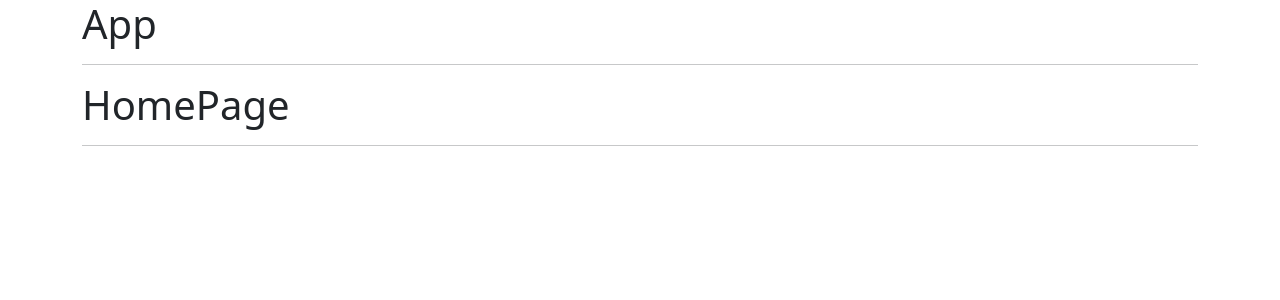
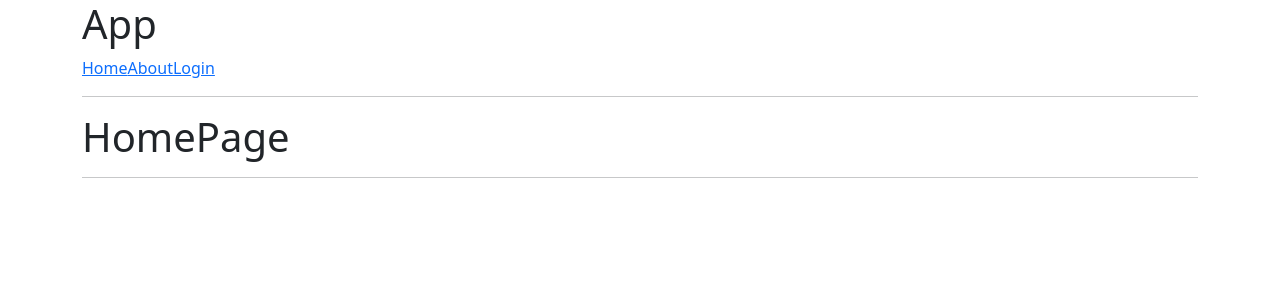
Before and after one commit to abrilBjarano/React.ContextAndRoutes.Tutorial, a React (Vite) app: page / in a window 1280 px wide. Shown: the top 300 px of the page. Built offline with nearby package versions, Linux system fonts and the light colour scheme.

Commit message:
Added Links in App.jsx
and fixed some commdnets

```diff
--- a/src/App.jsx
+++ b/src/App.jsx
@@ -1,4 +1,4 @@
-import { Navigate, Route, Routes } from "react-router-dom";
+import { Link, Navigate, Route, Routes } from "react-router-dom";
 import { HomePage } from "./HomePage";
 import { AboutPage } from "./AboutPage";
 import { LoginPage } from "./LoginPage";
@@ -8,14 +8,18 @@
   return (
     <>
       <h1>App</h1>
+      <Link to="/">Home</Link>
+      <Link to="/about">About</Link>
+      <Link to="/login">Login</Link>
       <hr />
 
+      {/* 🧠 Pensandolo bien, estas rutas se verían más organizadas en un componente separado */}
       <Routes>
         <Route path="/" element={ <HomePage/> } />
         <Route path="about" element={ <AboutPage/> } />
         <Route path="login" element={ <LoginPage/> } />
 
-        // el comodín en inglés se conoce como wildcard
+        {/* el comodín en inglés se conoce como wildcard */}
         <Route path="/*" element={ <Navigate to="/" /> } />
       </Routes>
     </>
```
Also changed, not shown: 1 other file (tests, documents, lock files or other folders).
